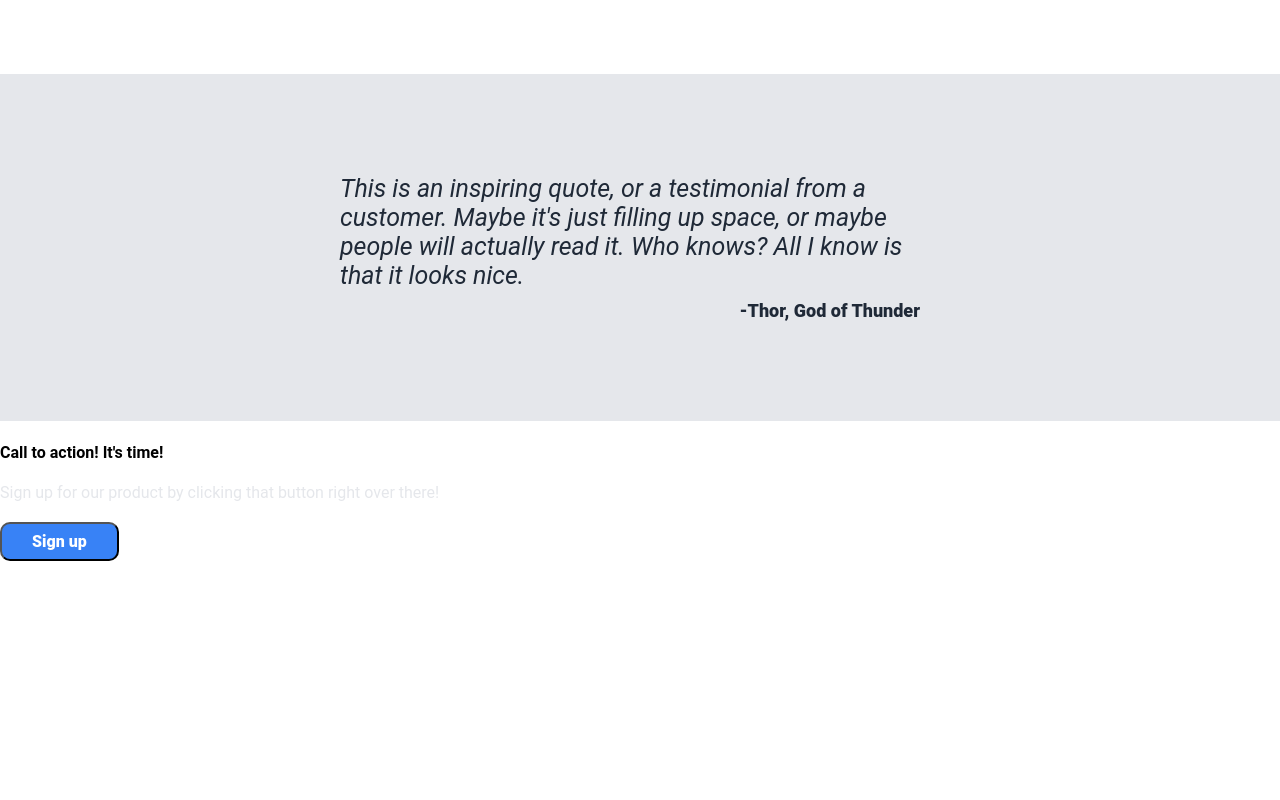
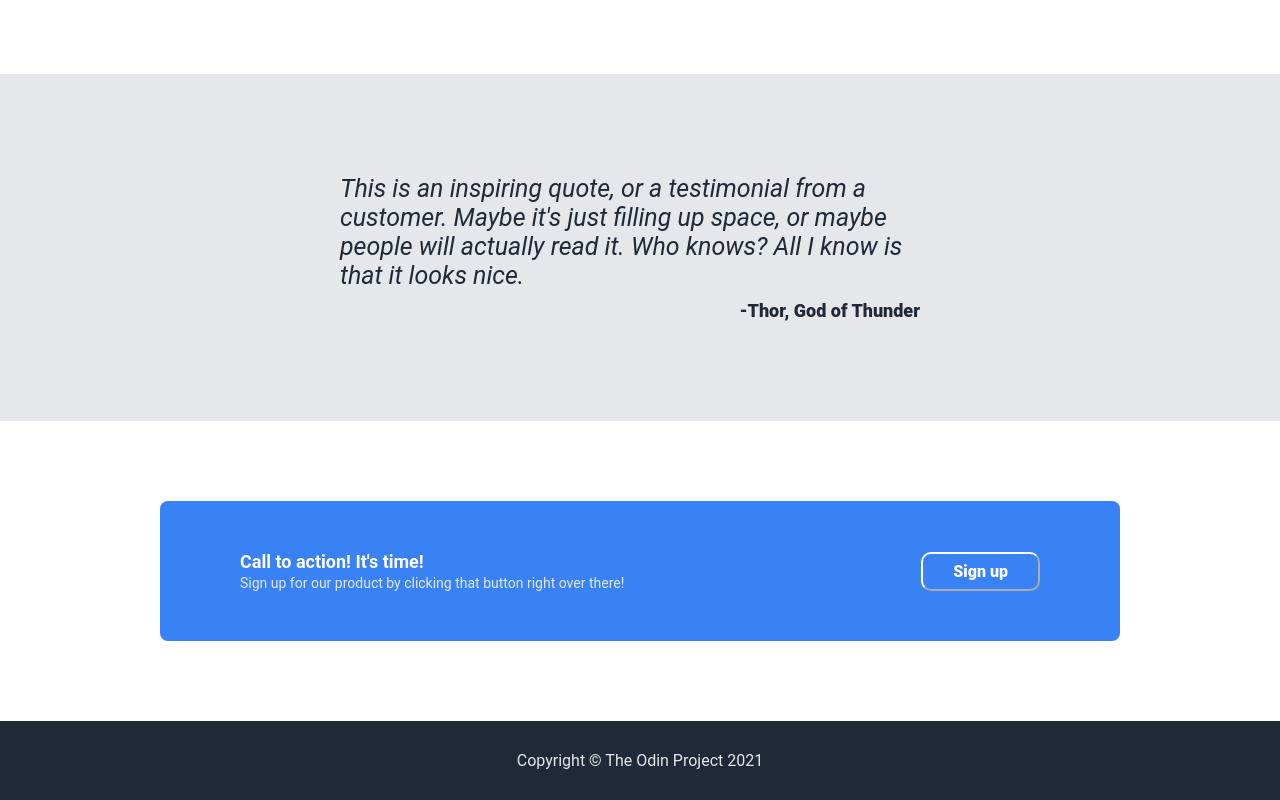
Before and after one commit to PierCommando/landing-page, a plain HTML site: page index.html in a window 1280 px wide. Shown: the part 790-1590 px from the top of the page. Before the commit the page ends 1351 px from the top, so only its background shows below. Drawn offline with Linux system fonts and the light colour scheme.

Commit message:
style finished page

```diff
--- a/index.html
+++ b/index.html
@@ -64,5 +64,8 @@
             <button class="signup-but">Sign up</button>
         </div>
     </div>
+    <div class="copyright">
+        <div class="copy">Copyright © The Odin Project 2021</div>
+    </div>
 </body>
 </html>
--- a/style.css
+++ b/style.css
@@ -107,6 +107,33 @@ body {
     color: #1F2937;
 }
 
+.footer {
+    display: flex;
+    justify-content: center;
+    align-items: center;
+    margin: 80px;
+}
+
+.blue {
+    width: 800px;
+    height: 100px;
+    background-color: #3882F6;
+    border-radius: 8px;
+    display: flex;
+    padding: 20px 80px;
+    align-items: center;
+    justify-content: space-between;
+}
+
+.copyright {
+    background-color: #1F2937;
+    color: #E5E7EB;
+    display: flex;
+    padding: 30px;
+    justify-content: center;
+    align-items: center;
+}
+
 a {
     text-decoration: none;
     color: #E5E7EB;
@@ -133,6 +160,13 @@ h3 {
     font-size: 28px;
     font-weight: 900;
 }
+
+h4 {
+    color: white;
+    font-size: 18px;
+    margin: 0;
+}
+
 p {
     color: #E5E7EB;
     margin: 10px 0;
@@ -147,3 +181,13 @@ p {
     font-weight: 800;
     margin-top: 10px;
 }
+
+.blue .signup-but {
+    border-color: white;
+    margin: 0;
+}
+
+.text p {
+    font-size: 14px;
+    margin: 3px 0 0 0;
+}
```
